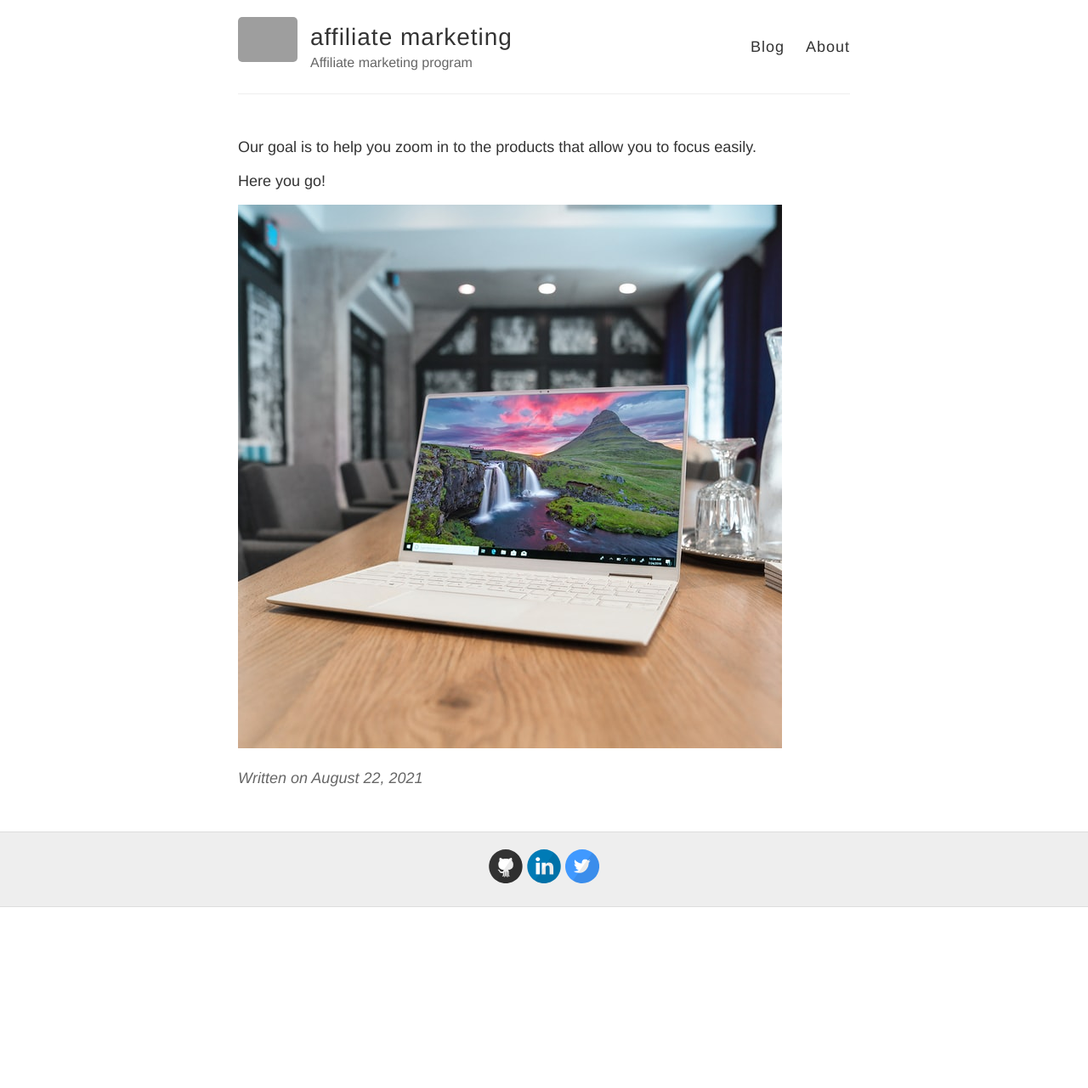
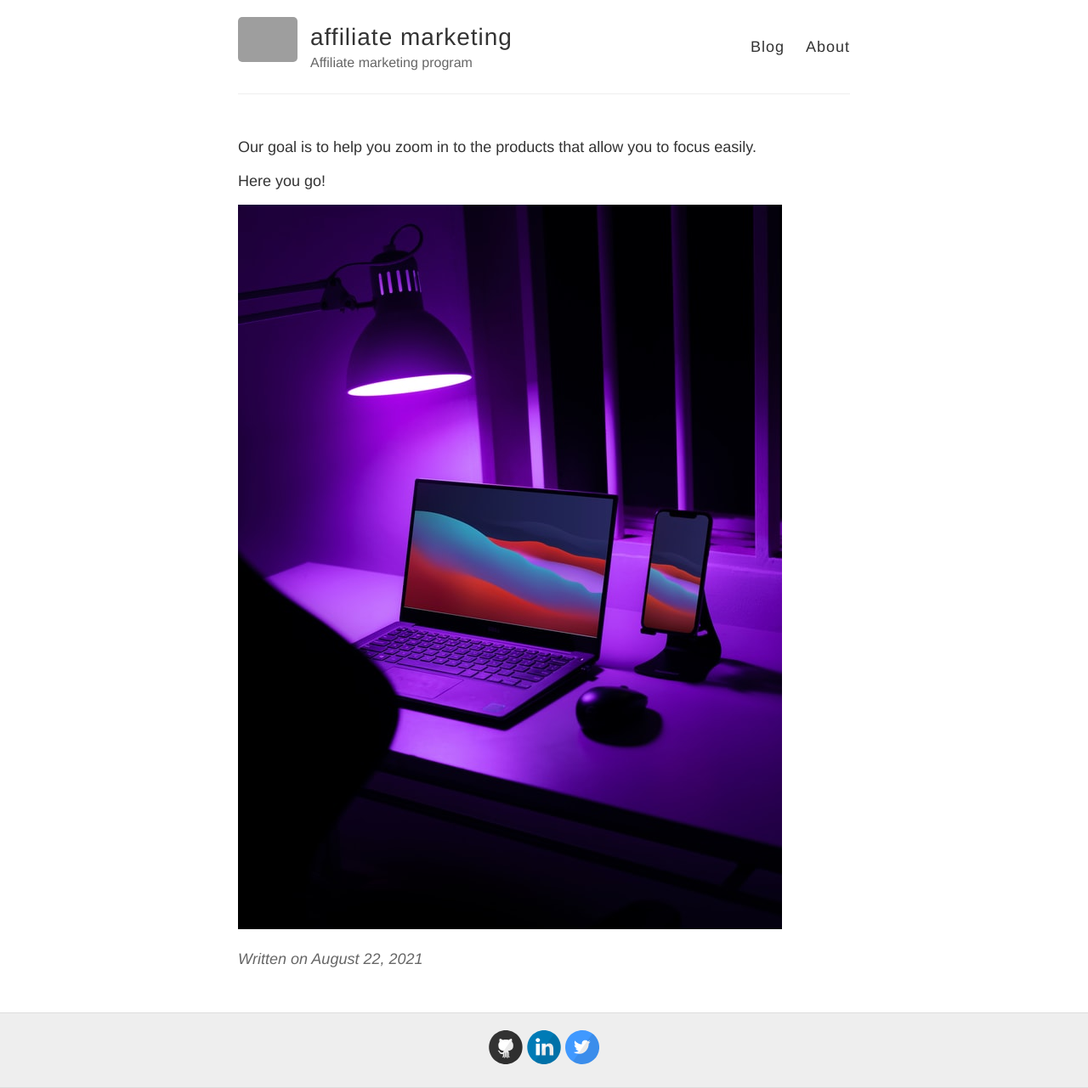
Before and after one commit to innovationmgt/affiliate-marketing, a Jekyll site: the page built from _posts/2014-3-3-Hello-World.md, in a window 1280 px wide. Shown: the whole page at 85% size. Built offline with Jekyll 4.4.1, drawn with Linux system fonts in a browser that asks for light colours; our own code applies the rules of GitHub Pages for plain Markdown files; before the commit the page ends 1068 px from its top, so only the background shows below that; grey boxes are pictures that could not be loaded.

Commit message:
Update 2014-3-3-Hello-World.md

```diff
--- a/_posts/2014-3-3-Hello-World.md
+++ b/_posts/2014-3-3-Hello-World.md
@@ -10,4 +10,4 @@ Our goal is to help you zoom in to the products that allow you to focus easily.
 Here you go!
 
 
-<img src="{{ site.baseurl }}/images/post.jpg" alt="logo"/>
+<img src="/images/affiliate.jpg" alt="logo"/>
```
